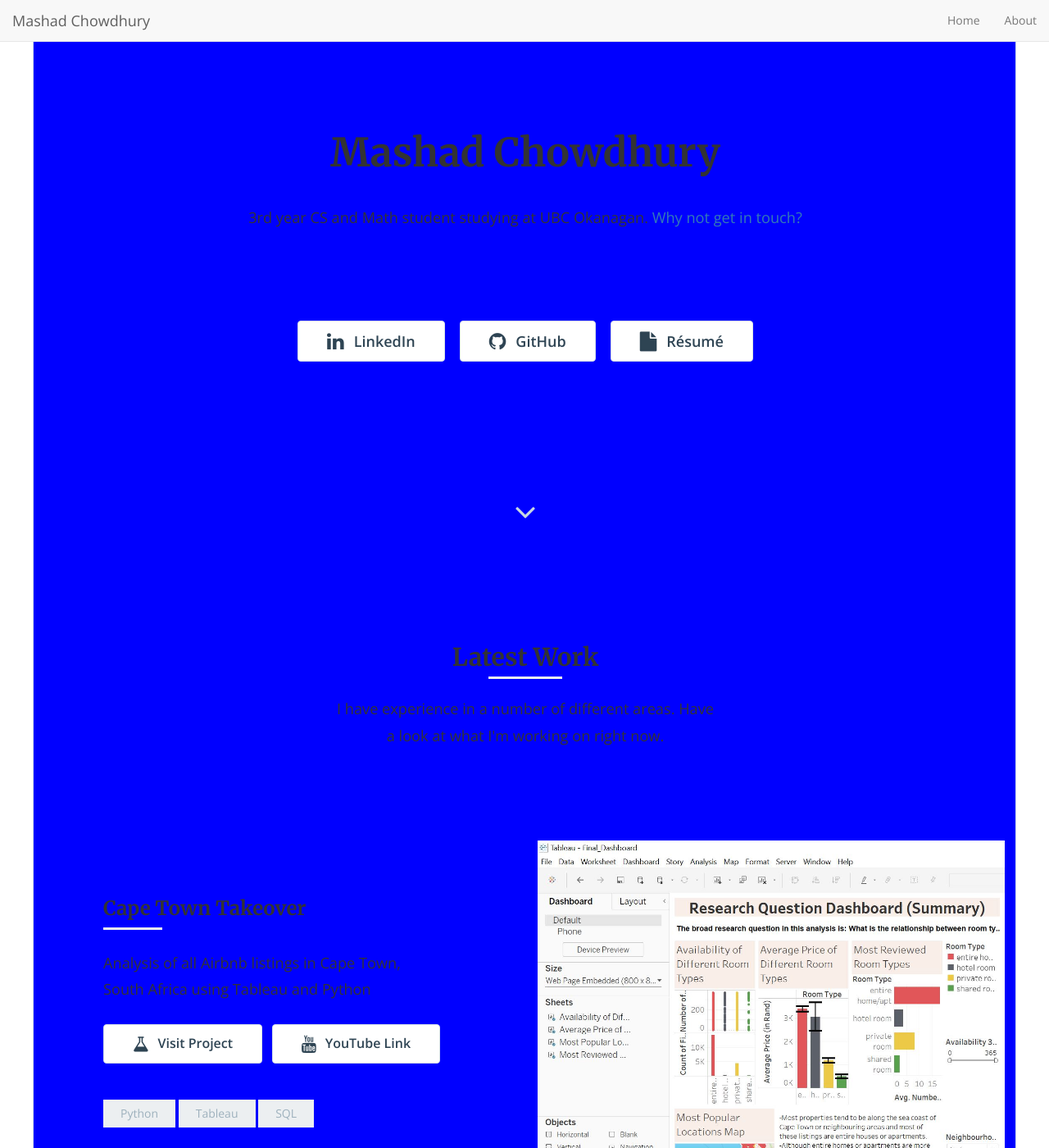
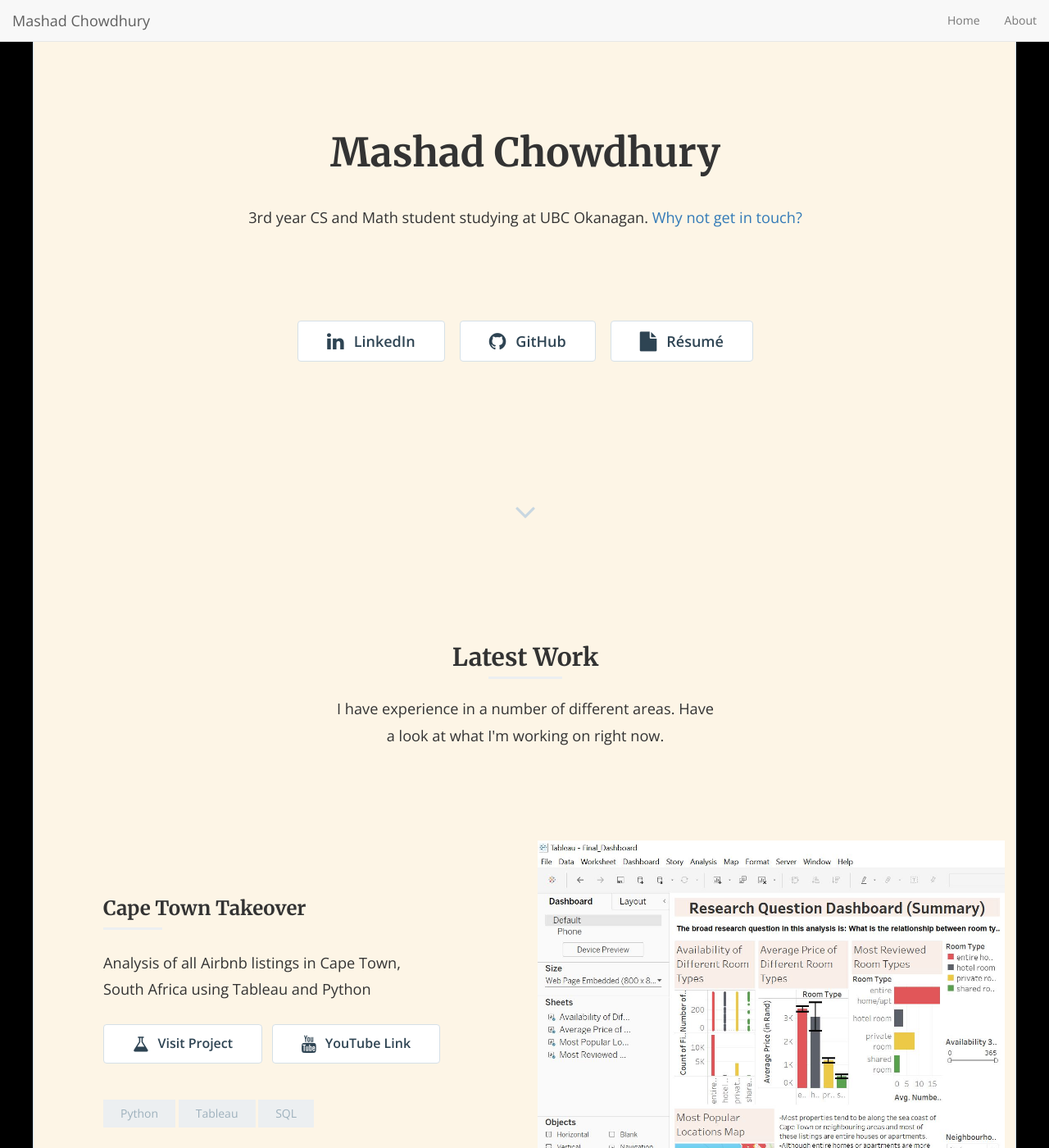
Before and after one commit to mashadchowdhury/mashadchowdhury.github.io, a Jekyll site: the page built from index.html, in a window 1280 px wide and 1400 px high. Shown: the whole window at 82% size. Built offline with Jekyll 4.4.1, drawn with Linux system fonts in a browser that asks for light colours; nearby versions of some CDN libraries; the list of posts is cut into pages by our own code.

Commit message:
Update style.scss

```diff
--- a/css/style.scss
+++ b/css/style.scss
@@ -33,7 +33,7 @@ $secondary: #FF7B7B;
 }
 
 body {
-  background-color: #ffffff;
+  background-color: #000000;
   @extend %opensans;
   -webkit-font-smoothing: antialiased;
 }
@@ -84,7 +84,7 @@ button.btn, input.btn {
 }
 
 .main {
-  background-color: blue;
+  background-color: OldLace;
   border-left: solid 1px #cedfea;
   border-right: solid 1px #cedfea;
   &.container {
```
